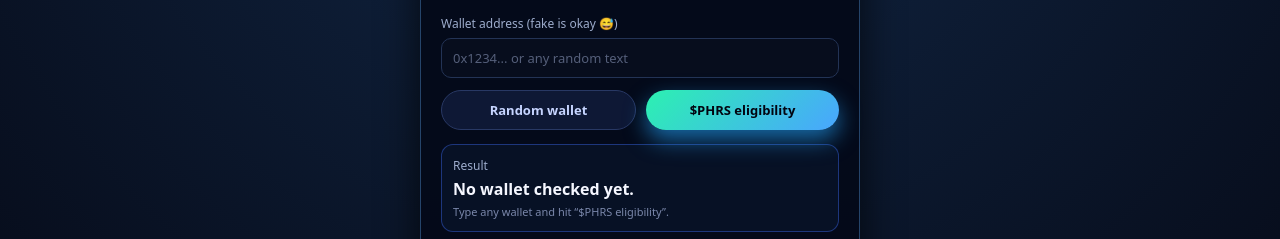
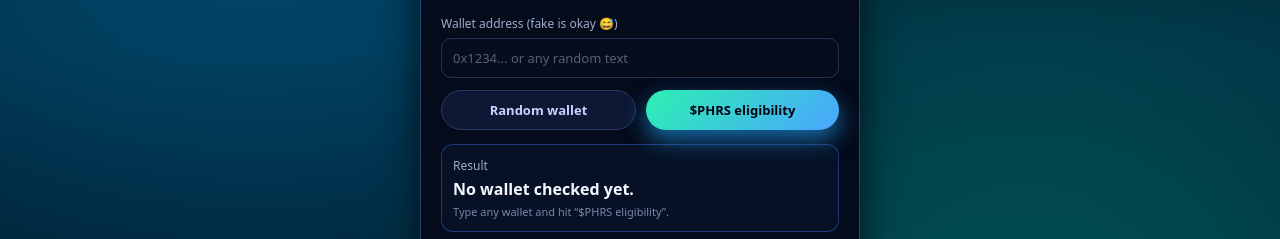
Before and after one commit to siraung20-ux/PharosAirdropChecker, a plain HTML site: page index.html in a window 1280 px wide. Shown: the part 311-550 px from the top of the page. Drawn offline with Linux system fonts and the light colour scheme.

Commit message:
Update index.html

```diff
--- a/index.html
+++ b/index.html
@@ -17,7 +17,10 @@
       display: flex;
       align-items: center;
       justify-content: center;
-      background: radial-gradient(circle at top, #132a4a, #050814);
+      background:
+        radial-gradient(circle at 20% 0%, rgba(0, 180, 255, 0.4), transparent 55%),
+        radial-gradient(circle at 80% 100%, rgba(0, 255, 200, 0.3), transparent 55%),
+        linear-gradient(180deg, #021321 0%, #01253b 45%, #001726 100%);
       color: #f5f7ff;
     }
 
```
